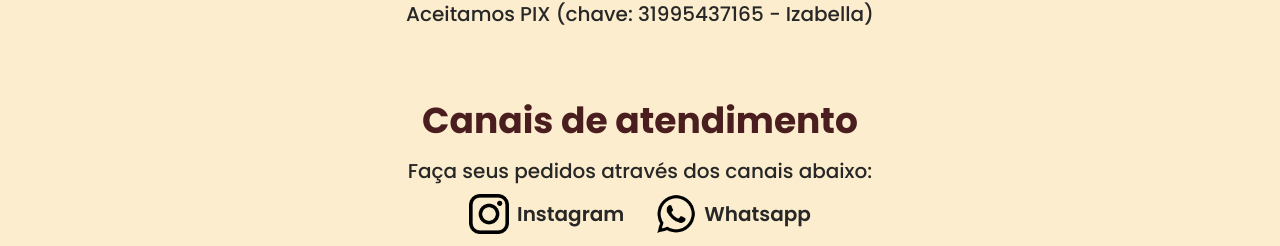
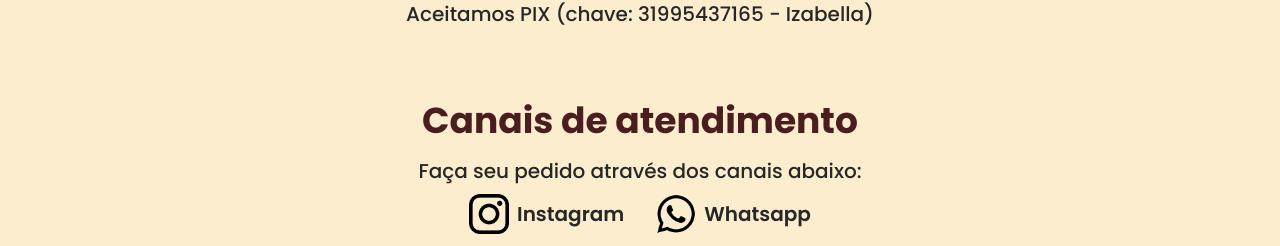
Before and after one commit to iagoluancj/doceria, a Next.js app: page / in a window 1280 px wide. Shown: the part 2545-2791 px from the top of the page. Built offline with nearby package versions, Linux system fonts and the light colour scheme; no server answers; the database is empty.

Commit message:
correcao de escrita

```diff
--- a/src/Components/Main/Payments/index.tsx
+++ b/src/Components/Main/Payments/index.tsx
@@ -19,7 +19,7 @@ export default function Payments() {
                 <ChannelsService>
                     <PaymentChannelTitle>Canais de atendimento</PaymentChannelTitle>
                     <OptionPaymentoOrChannel>
-                        <Options>Faça seus pedidos através dos canais abaixo:</Options>
+                        <Options>Faça seu pedido através dos canais abaixo:</Options>
                     </OptionPaymentoOrChannel>
                     <IconsChannels>
                         <IconContainer href="https://instagram.com/docesdaizah/" target="_blank">
```
